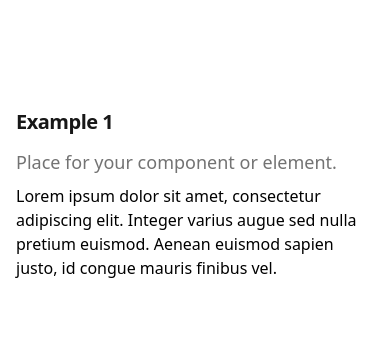
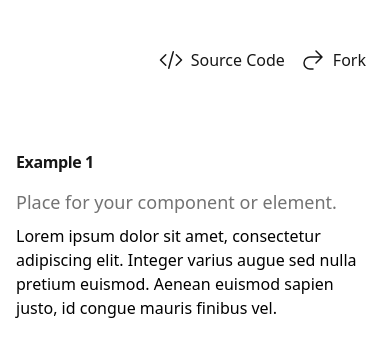
Before and after one commit to cyntler/library-demo, a React (Vite) app in the folder template/: page / in a window 390 px wide. Shown: the top 356 px of the page. Built offline with nearby package versions, Linux system fonts and the light colour scheme.

Commit message:
fix: template styling

```diff
--- a/template/src/App.tsx
+++ b/template/src/App.tsx
@@ -12,40 +12,34 @@ export const App: FC = () => (
     <div className="mx-auto max-w-3xl px-4 sm:px-6 xl:max-w-5xl xl:px-0">
       <div className="flex flex-col justify-between">
         <header className="flex items-center justify-between py-10">
-          <div>
           <div className="flex items-center justify-between font-medium">
             {name}
           </div>
-          </div>
           <div className="flex items-center text-base leading-5">
-            <div className="hidden sm:block">
             <a
-                href={githubLink}
+              href={githubLink ?? '#'}
               target="_blank"
               rel="noopener"
-                className="p-1 font-medium text-gray-900 dark:text-gray-100 sm:p-4 flex items-center"
+              className="p-2 font-medium text-gray-900 dark:text-gray-100 sm:p-4 flex items-center"
             >
               <CodeBracketIcon className="h-6 w-6 text-gray-900 mr-2" />
               Source Code
             </a>
-            </div>
-            <div className="hidden sm:block">
             <a
-                href={`${githubLink}/fork`}
+              href={githubLink ? `${githubLink}/fork` : '#'}
               target="_blank"
               rel="noopener"
-                className="p-1 font-medium text-gray-900 dark:text-gray-100 sm:p-4 flex items-center"
+              className="p-2 font-medium text-gray-900 dark:text-gray-100 sm:p-4 flex items-center"
             >
               <ArrowUturnRightIcon className="h-6 w-6 text-gray-900 mr-2" />
               Fork
             </a>
           </div>
-          </div>
         </header>
         <div className="divide-y divide-gray-200 dark:divide-gray-700">
           {examples.map(({ label, description, element }) => (
             <div key={label} className="space-y-2 pt-6 pb-8 md:space-y-5">
-              <h2 className="text-xl font-bold leading-9 tracking-tight text-gray-900 dark:text-gray-100 sm:text-4xl sm:leading-10 md:text-6xl md:leading-14">
+              <h2 className="font-bold leading-9 tracking-tight text-gray-900 dark:text-gray-100 sm:text-2xl sm:leading-10 md:text-4xl md:leading-14">
                 {label}
               </h2>
               {description && (
```
Lines whose indentation alone changed are shown as unchanged.
